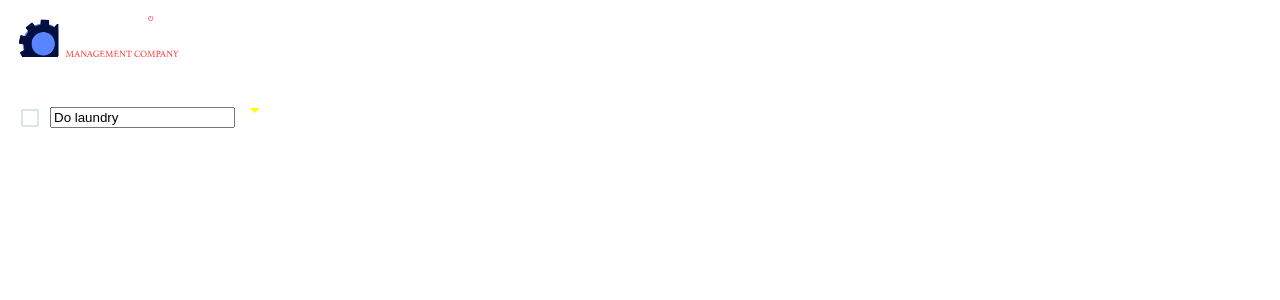
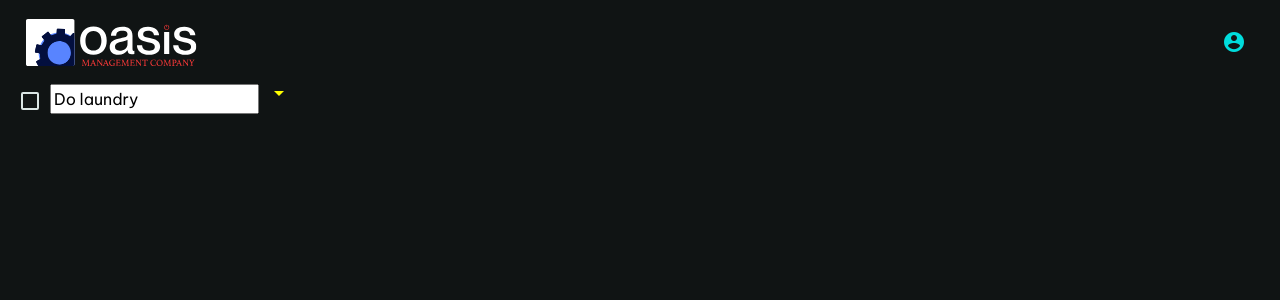
Before and after one commit to biinniit/oasis-task-manager-assessment, an Angular app in the folder task-manager-ui/: page / in a window 1280 px wide. Shown: the top 300 px of the page. Built offline with nearby package versions, Linux system fonts and the light colour scheme.

Commit message:
setup home toolbar

```diff
--- a/task-manager-ui/package.json
+++ b/task-manager-ui/package.json
@@ -26,6 +26,7 @@
     "@angular/material": "^19.1.0",
     "@angular/platform-browser": "^19.0.0",
     "@angular/router": "^19.0.0",
+    "bootstrap": "^5.3.3",
     "rxjs": "~7.8.0",
     "task-manager-ui": "file:",
     "tslib": "^2.3.0",
--- a/task-manager-ui/src/app/app.component.scss
+++ b/task-manager-ui/src/app/app.component.scss
@@ -7,6 +7,9 @@ header {
   padding: var(--content-padding);
   box-shadow: 0px 5px 25px var(--shadow-color);
 }
+.profile-button {
+  color: var(--mat-sys-primary);
+}
 .content {
   padding: var(--content-padding);
 }
--- a/task-manager-ui/src/app/app.component.ts
+++ b/task-manager-ui/src/app/app.component.ts
@@ -1,14 +1,25 @@
 import { Component } from '@angular/core'
-
+import { MatButtonModule } from '@angular/material/button'
+import { MatIconModule } from '@angular/material/icon'
+import { MatToolbarModule } from '@angular/material/toolbar'
 import { TaskComponent } from './task/task.component'
 
 @Component({
   selector: 'app-root',
-  imports: [TaskComponent],
+  imports: [TaskComponent, MatToolbarModule, MatButtonModule, MatIconModule],
   template: `
     <main>
       <header class="brand-name">
-        <img class="brand-logo" src="/assets/logo.svg" alt="logo" aria-hidden="true" />
+        <mat-toolbar class="justify-content-between">
+          <div>
+            <a href="/"><img class="brand-logo" src="/assets/logo.svg" alt="logo" aria-hidden="true" /></a>
+          </div>
+          <div>
+            <button mat-icon-button class="profile-button" aria-label="Profile icon">
+              <mat-icon>account_circle</mat-icon>
+            </button>
+          </div>
+        </mat-toolbar>
       </header>
       <section class="content">
         <app-task></app-task>
--- a/task-manager-ui/src/styles.scss
+++ b/task-manager-ui/src/styles.scss
@@ -1,4 +1,8 @@
 /* You can add global styles to this file, and also import other style files */
+
+@import '../node_modules/bootstrap/scss/bootstrap-reboot';
+@import '../node_modules/bootstrap/scss/bootstrap-grid';
+@import '../node_modules/bootstrap/scss/bootstrap-utilities';
 
 html,
 body {
@@ -7,4 +11,6 @@ body {
 body {
   margin: 0;
   font-family: 'Be Vietnam Pro', Roboto, 'Helvetica Neue', sans-serif;
+  background: var(--mat-sys-surface);
+  color: var(--mat-sys-on-surface);
 }
```
Also changed, not shown: 1 other file (tests, documents, lock files or other folders).
